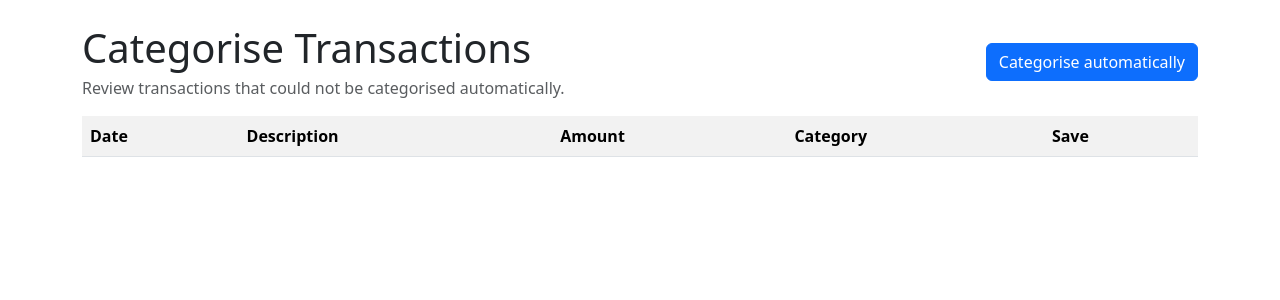
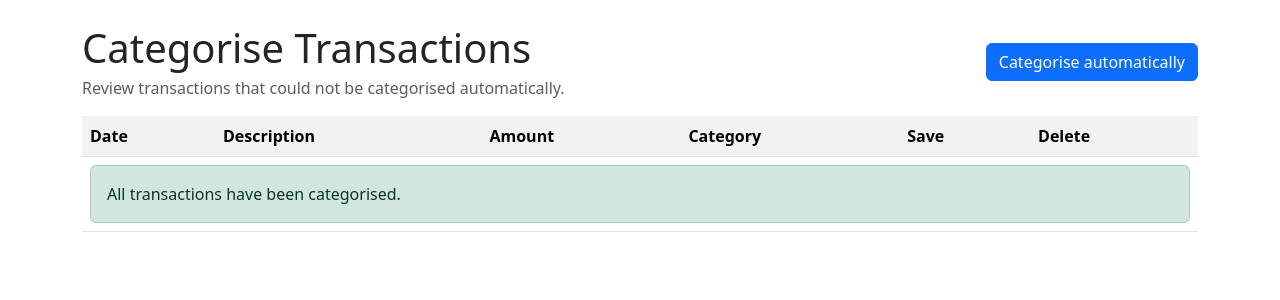
Before and after one commit to salsalsal97/personal-finance-tracker, a Flask app: page /categorise in a window 1280 px wide. Shown: the part 56-356 px from the top of the page. Run offline with Flask 3, Linux system fonts and the light colour scheme; data that the repository does not hold is empty.

Commit message:
Added delete transaction functionality in Categorise page

```diff
--- a/app/routes.py
+++ b/app/routes.py
@@ -104,6 +104,20 @@ def categorise():
             categories=categories
         )
 
+@main.route("/transactions/<int:transaction_id>/delete", methods=["POST"])
+def delete_transaction(transaction_id):
+    transaction = db.session.get(Transaction, transaction_id)
+
+    if transaction is None:
+        flash("Transaction not found.", "danger")
+        return redirect(url_for("main.categorise"))
+
+    db.session.delete(transaction)
+    db.session.commit()
+
+    flash("Transaction deleted.", "success")
+    return redirect(url_for("main.categorise"))
+
 @main.route("/auto-categorise", methods=["POST"])
 def auto_categorise():
     uncategorised = Transaction.query.filter(
--- a/app/templates/categorise.html
+++ b/app/templates/categorise.html
@@ -22,15 +22,18 @@
                 <th>Amount</th>
                 <th>Category</th>
                 <th>Save</th>
+                <th>Delete</th>
             </tr>
+
             {% for transaction in transactions %}
-                {% if transactions %}
                 <tr>
                     <form method="POST">
                         <input type="hidden" name="transaction_id" value="{{ transaction.id }}">
+
                         <td>{{ transaction.date }}</td>
                         <td>{{ transaction.description_raw }}</td>
                         <td>{{ "%.2f"|format(transaction.amount) }}</td>
+
                         <td>
                             <select name="category_id" class="form-select" required>
                                 <option value="" selected disabled>-- Select Category --</option>
@@ -39,14 +42,35 @@
                                 {% endfor %}
                             </select>
                         </td>
-                            <td><button type="submit" class="btn btn-sm btn-primary">Save</button></td>
+
+                        <td>
+                            <button type="submit" class="btn btn-sm btn-primary">
+                                Save
+                            </button>
+                        </td>
                     </form>
+
+                    <td>
+                        <form
+                            method="POST"
+                            action="{{ url_for('main.delete_transaction', transaction_id=transaction.id) }}"
+                            onsubmit="return confirm('Are you sure you want to delete this transaction?');"
+                        >
+                            <button type="submit" class="btn btn-sm btn-danger">
+                                Delete
+                            </button>
+                        </form>
+                    </td>
                 </tr>
+
             {% else %}
-                    <div class="alert alert-success">
+                <tr>
+                    <td colspan="6">
+                        <div class="alert alert-success mb-0">
                             All transactions have been categorised.
                         </div>
-                {% endif %}
+                    </td>
+                </tr>
             {% endfor %}
         </table>
     </div>
--- a/scripts/statement_to_csv.py
+++ b/scripts/statement_to_csv.py
@@ -60,7 +60,7 @@ def statement_to_csv(
     output_csv_path: Optional[str] = None,
     model: str = DEFAULT_MODEL,
     api_key: Optional[str] = None,
-    max_tokens: int = 4000,
+    max_tokens: int = 8000,
 ) -> str:
     """
     Extract transactions from a statement PDF and return them as CSV text.
```
Lines whose indentation alone changed are shown as unchanged.
